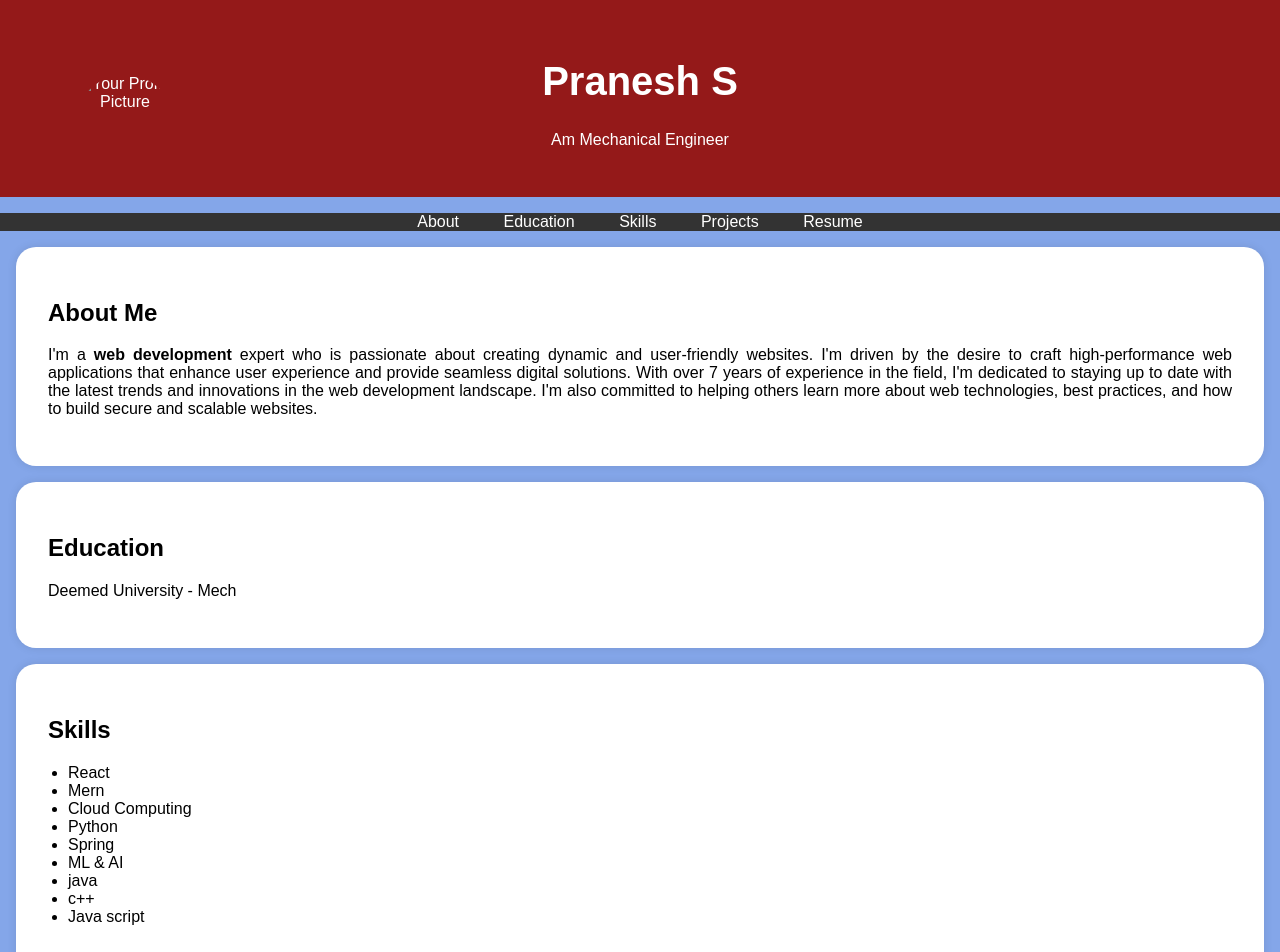
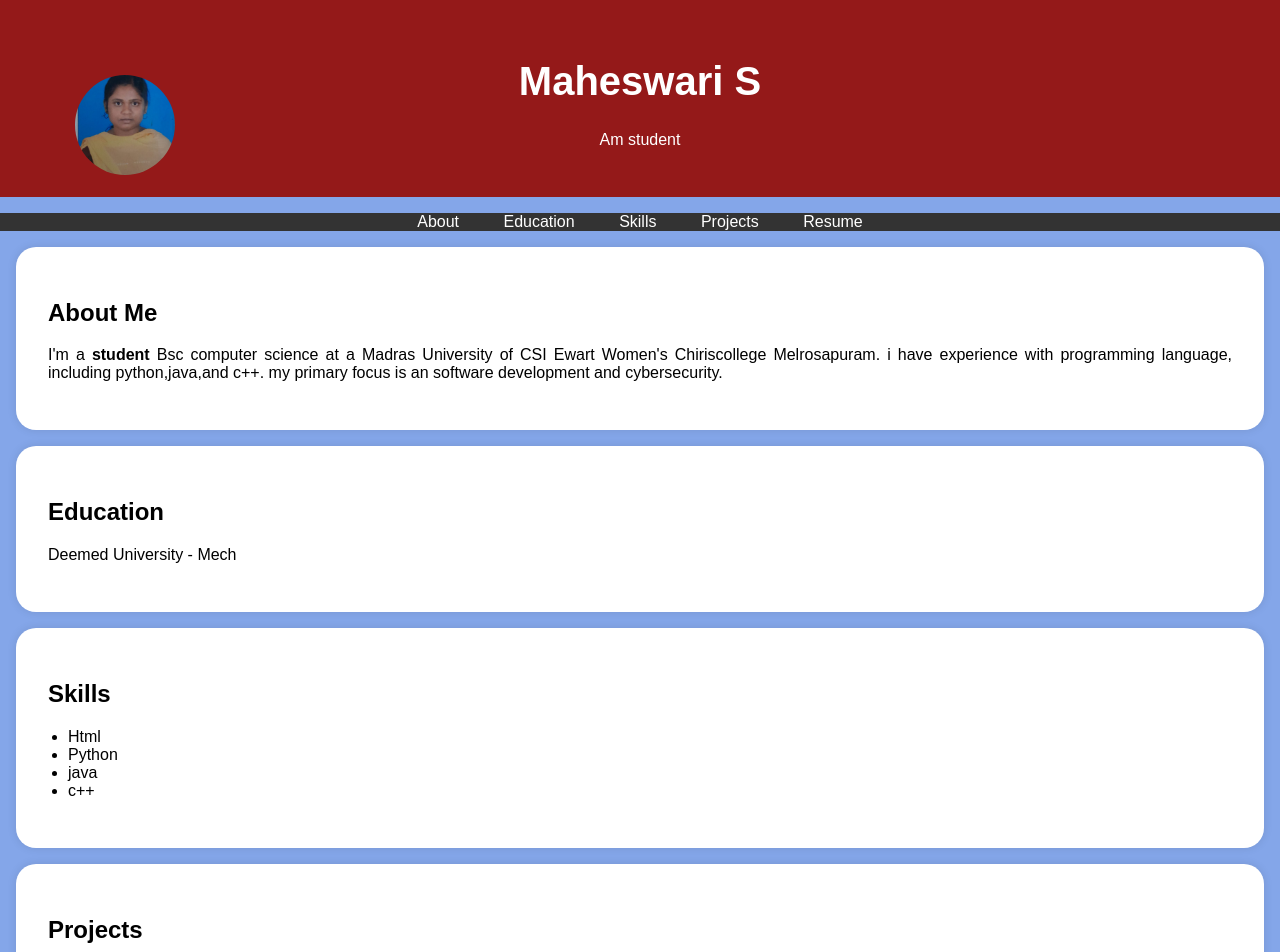
Before and after one commit to smaheshwari18/digital-protofolio-, a plain HTML site: page index.html in a window 1280 px wide. Shown: the top 952 px of the page. Drawn offline with Linux system fonts and the light colour scheme.

Commit message:
Update index.html

```diff
--- a/index.html
+++ b/index.html
@@ -95,9 +95,9 @@
     <header>
         <div class="header-content">
             <!-- Add your profile picture here -->
-            <img src="passport photo.jpg" alt="Your Profile Picture" class="profile-picture">
-            <h1>Pranesh S</h1>
-            <p>Am Mechanical Engineer</p>
+            <img src="img.jpg" alt="Your Profile Picture" class="profile-picture">
+            <h1>Maheswari S</h1>
+            <p>Am student</p>
         </div>
     </header>
 
@@ -115,12 +115,8 @@
     <section id="about">
         <div class="section-content">
             <h2>About Me</h2>
-            <p>I'm a <b>web development</b> expert who is passionate about creating dynamic and user-friendly websites.
-                I'm driven by the desire to craft high-performance web applications that enhance user experience and provide
-                 seamless digital solutions. With over 7 years of experience in the field, I'm dedicated to staying up to date
-                 with the latest trends and innovations in the
-                 web development landscape. I'm also committed to helping others learn more about web technologies,
-                 best practices, and how to build secure and scalable websites.</p>
+            <p>I'm a <b>student</b> Bsc computer science at a Madras University of CSI Ewart Women's Chiriscollege Melrosapuram. i have experience with programming language,
+            including python,java,and c++. my primary focus is an software development and cybersecurity.</p>
 
         </div>
     </section>
@@ -138,15 +134,12 @@
         <div class="section-content">
             <h2>Skills</h2>
             <ul>
-                <li>React</li>
-                <li>Mern</li>
-                <li>Cloud Computing</li>
+
+                <li>Html</li>
                 <li>Python</li>
-                <li>Spring</li>
-                <li>ML & AI</li>
                 <li>java</li>
                 <li>c++</li>
-                <li>Java script</li>
+
             </ul>
         </div>
     </section>
@@ -169,14 +162,14 @@
         <div class="section-content">
             <center>
             <h2>Resume</h2>
-            <a href="file.pdf" target="_blank" class="download-button">Download CV</a>
+            <a href="Resume.pdf" target="_blank" class="download-button">Download CV</a>
         </center>
         </div>
 
     </section>
 
     <footer>
-        <p>&copy; 2025 Pranesh S</p>
+        <p>&copy; 2025 Maheswari S</p>
     </footer>
 
     <script>
```
